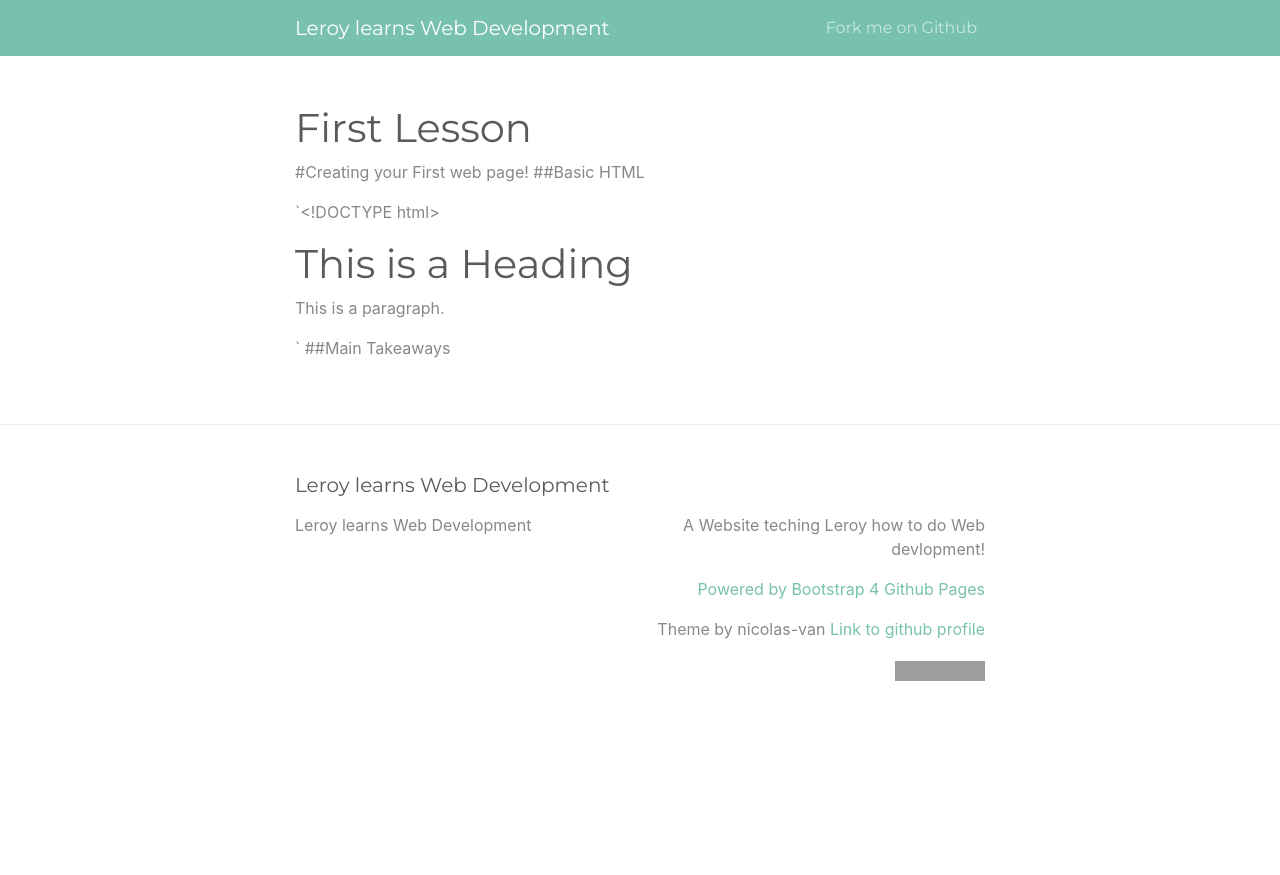
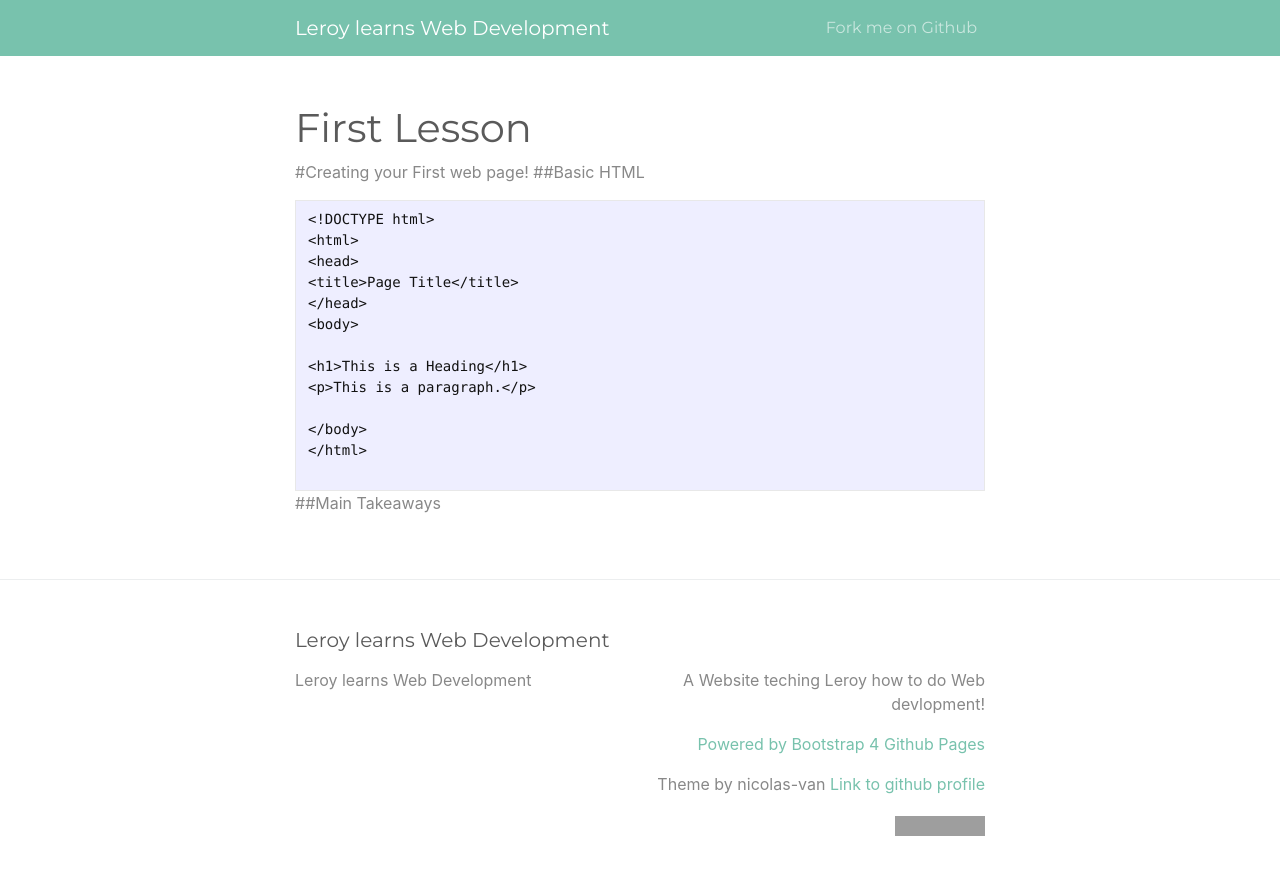
Before and after one commit to camilla-jones/leroy-learns, a Jekyll site: the page built from HTML/basic-html.md, in a window 1280 px wide. Shown: the top 875 px of the page. Built offline with Jekyll 4.4.1, drawn with Linux system fonts in a browser that asks for light colours; grey boxes are pictures that could not be loaded.

Commit message:
Update basic-html.md

````diff
--- a/HTML/basic-html.md
+++ b/HTML/basic-html.md
@@ -4,8 +4,8 @@ title: First Lesson
 ---
 #Creating your First web page!
 ##Basic HTML
-
-`<!DOCTYPE html>
+```
+<!DOCTYPE html>
 <html>
 <head>
 <title>Page Title</title>
@@ -18,5 +18,6 @@ title: First Lesson
 </body>
 </html>
 
-`
+```
+
 ##Main Takeaways
````
